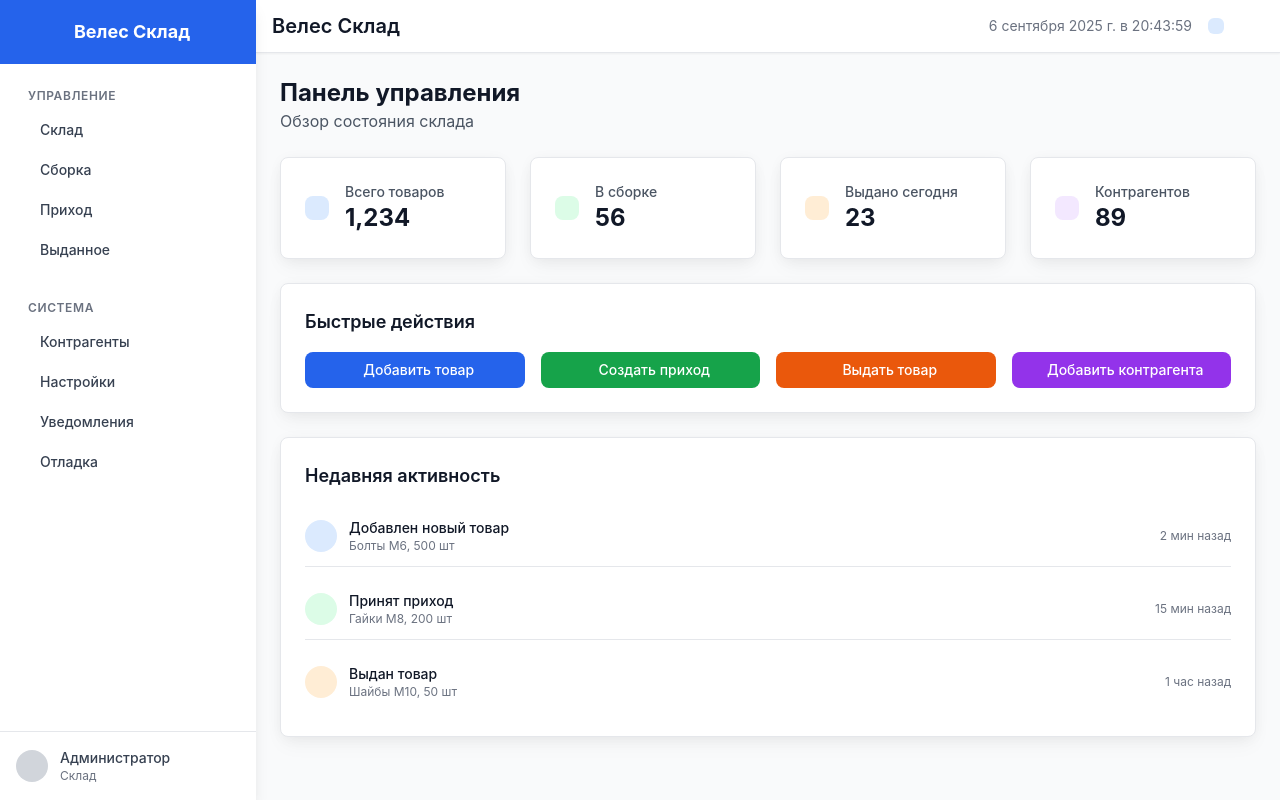
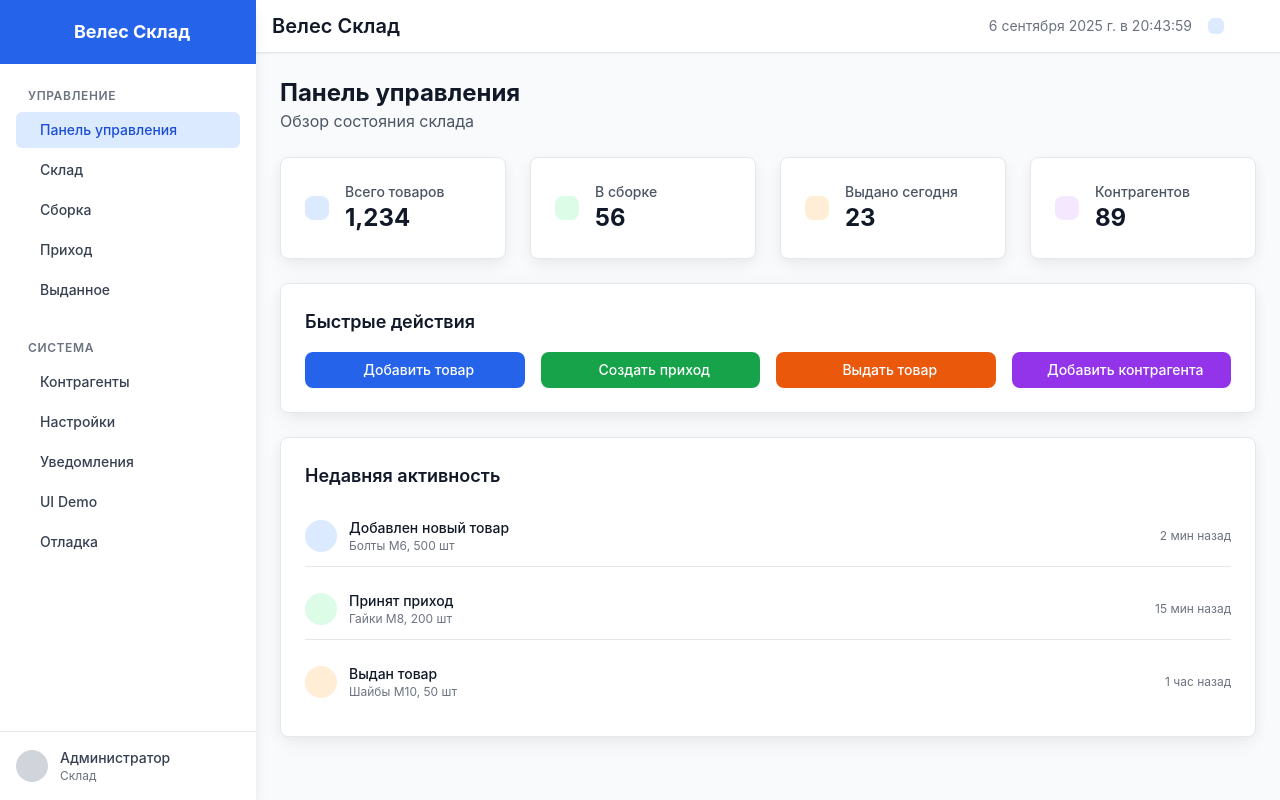
Before and after one commit to dezzzdro/Veles_Sklad, a React (Vite) app: page / in a window 1280 px wide. Built offline with nearby package versions, Linux system fonts and the light colour scheme; no server answers.

Commit message:
feat: Add Dashboard and UI Demo to sidebar navigation

```diff
--- a/src/layouts/MainLayout.tsx
+++ b/src/layouts/MainLayout.tsx
@@ -3,6 +3,7 @@ import { Link, useLocation } from 'react-router-dom'
 import { useThemeStore } from '@/stores/themeStore'
 
 const navigation = [
+  { name: 'Панель управления', href: '/', icon: 'fas fa-tachometer-alt' },
   { name: 'Склад', href: '/sklad', icon: 'fas fa-warehouse' },
   { name: 'Сборка', href: '/sborka', icon: 'fas fa-cogs' },
   { name: 'Приход', href: '/prihod', icon: 'fas fa-truck' },
@@ -13,6 +14,7 @@ const systemNavigation = [
   { name: 'Контрагенты', href: '/kontragenty', icon: 'fas fa-users' },
   { name: 'Настройки', href: '/nastroyki', icon: 'fas fa-cog' },
   { name: 'Уведомления', href: '/uvedomleniya', icon: 'fas fa-bell' },
+  { name: 'UI Demo', href: '/ui-demo', icon: 'fas fa-palette' },
   { name: 'Отладка', href: '/otladka', icon: 'fas fa-tools' },
 ]
 
```
